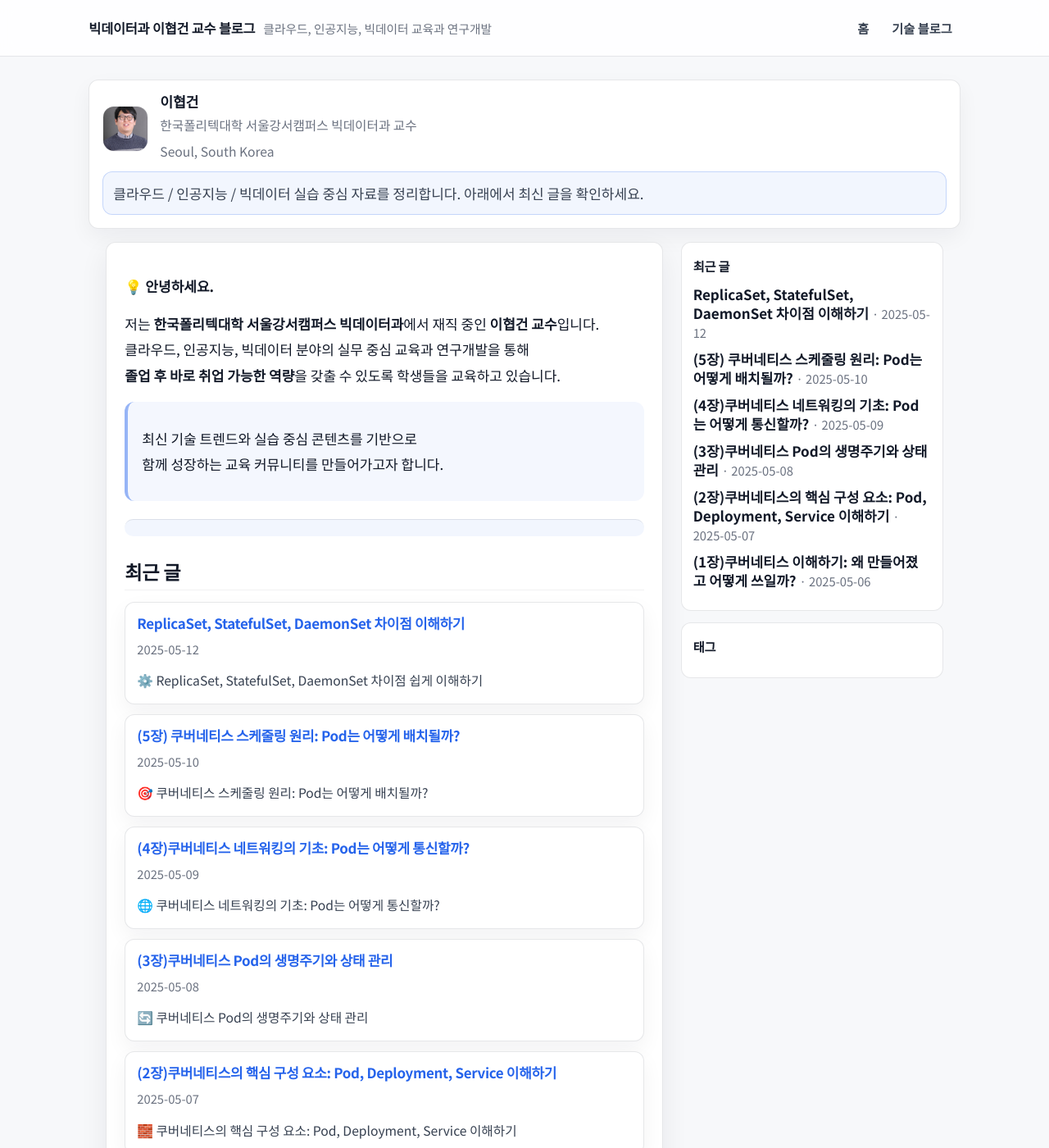
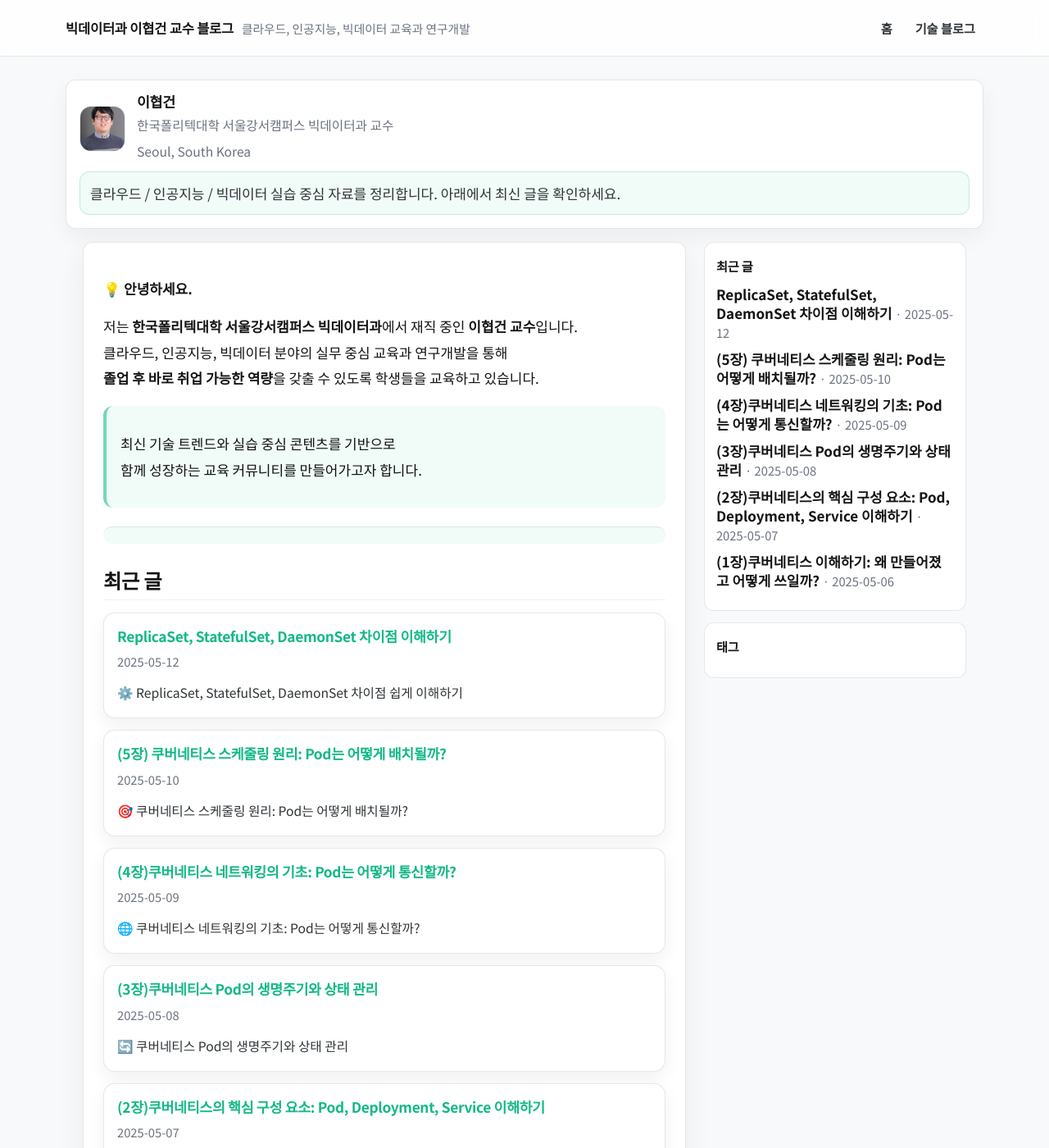
Before and after one commit to Hyeopgeon-Lee/hyeopgeon-Lee.github.io, a Jekyll site: the page built from index.md, in a window 1280 px wide and 1400 px high. Shown: the whole window at 82% size. Built offline with Jekyll 4.4.1, drawn with Linux system fonts in a browser that asks for light colours.

Commit message:
UI 수정

```diff
--- a/assets/css/custom.css
+++ b/assets/css/custom.css
@@ -1,22 +1,25 @@
 @import url('https://fonts.googleapis.com/css2?family=Noto+Sans+KR:wght@300;400;600;700&display=swap');
 
 :root{
-  /* Notion/Velog-esque light palette */
-  --bg: #f7f8fa;
+  /* Velog-like light palette */
+  --bg: #f8f9fa;
   --paper: #ffffff;
-  --text: #111827;
-  --text-2: #374151;
+  --text: #121314;
+  --text-2: #2f3437;
   --muted: #6b7280;
-  --border: rgba(17,24,39,0.10);
-  --border-2: rgba(17,24,39,0.06);
-  --accent: #2563eb;
-  --accent-weak: rgba(37,99,235,0.10);
+  --border: rgba(18,19,20,0.10);
+  --border-2: rgba(18,19,20,0.06);
+
+  /* Velog-ish green accent */
+  --accent: #12b886;
+  --accent-weak: rgba(18,184,134,0.10);
 
   --radius: 12px;
-  --shadow: 0 12px 34px rgba(15,23,42,0.07);
+  --shadow: 0 12px 34px rgba(15,23,42,0.06);
+  --shadow-2: 0 14px 40px rgba(15,23,42,0.10);
 
-  /* reading width (critical for readability) */
-  --read-width: 72ch;
+  /* Slightly wider (still readable) */
+  --read-width: 78ch;
 }
 
 *{box-sizing:border-box}
@@ -32,16 +35,14 @@ body{
   -moz-osx-font-smoothing: grayscale;
 }
 
-/* Layout */
 .container{
-  max-width: min(1100px, calc(var(--read-width) + 420px));
-  margin: 28px auto 72px;
+  max-width: min(1160px, calc(var(--read-width) + 420px));
+  margin: 28px auto 76px;
   padding: 0 18px;
 }
 
-/* A11y */
 .skip-link{position:absolute;left:-9999px;top:auto;width:1px;height:1px;overflow:hidden}
-.skip-link:focus{left:12px;top:12px;width:auto;height:auto;background:var(--paper);color:var(--text);padding:10px 12px;border-radius:10px;box-shadow:var(--shadow);border:1px solid var(--border)}
+.skip-link:focus{left:12px;top:12px;width:auto;height:auto;background:var(--paper);color:var(--text);padding:10px 12px;border-radius:10px;box-shadow:var(--shadow-2);border:1px solid var(--border)}
 
 /* Header */
 .site-header{
@@ -53,7 +54,7 @@ body{
   backdrop-filter: blur(10px);
 }
 .site-header .inner{
-  max-width: min(1100px, calc(var(--read-width) + 420px));
+  max-width: min(1160px, calc(var(--read-width) + 420px));
   margin: 0 auto;
   padding: 12px 18px;
   display:flex;
@@ -62,21 +63,21 @@ body{
   gap: 16px;
 }
 .site-brand{display:flex;align-items:baseline;gap:10px;min-width:0}
-.site-title{font-weight:800;font-size:1.02rem;color:var(--text);text-decoration:none;letter-spacing:-0.2px;white-space:nowrap}
+.site-title{font-weight:850;font-size:1.03rem;color:var(--text);text-decoration:none;letter-spacing:-0.2px;white-space:nowrap}
 .site-title:hover{color:var(--accent)}
 .site-tagline{margin:0;color:var(--muted);font-size:0.92rem;white-space:nowrap;overflow:hidden;text-overflow:ellipsis;max-width:54ch}
 .site-nav{display:flex;align-items:center;gap:8px;flex-wrap:wrap}
 .site-nav a{
   color: var(--text-2);
   text-decoration:none;
-  font-weight: 650;
+  font-weight: 700;
   font-size: 0.95rem;
   padding: 8px 10px;
   border-radius: 10px;
 }
 .site-nav a:hover{background: var(--accent-weak); color: var(--text)}
 
-/* Hero (keep compact) */
+/* Hero */
 .hero{
   margin: 18px 0 10px;
   padding: 16px 16px;
@@ -86,28 +87,25 @@ body{
   box-shadow: 0 10px 26px rgba(15,23,42,0.05);
 }
 .author-profile{display:flex;gap:14px;align-items:center}
-.author-avatar{
-  width:56px;height:56px;border-radius:14px;object-fit:cover;
-  border:1px solid var(--border-2);
-}
+.author-avatar{width:56px;height:56px;border-radius:14px;object-fit:cover;border:1px solid var(--border-2)}
 .author-meta h1{margin:0;font-size:1.08rem;line-height:1.2;letter-spacing:-0.3px}
 .author-meta p{margin:3px 0 0;color:var(--muted);font-size:0.98rem}
 .notice--info{
   margin:10px 0 0;
   padding:10px 12px;
   border-radius:12px;
-  border:1px solid rgba(37,99,235,0.22);
-  background: rgba(37,99,235,0.06);
+  border:1px solid rgba(18,184,134,0.22);
+  background: rgba(18,184,134,0.06);
   color: var(--text-2);
 }
 
-/* Grid: keep reading focus. Sidebar only on home-like pages via template */
+/* Grid */
 .layout-grid{
   display:grid;
   grid-template-columns: minmax(0, var(--read-width)) 320px;
   gap: 22px;
-  align-items: start;
-  justify-content: center;
+  align-items:start;
+  justify-content:center;
   margin-top: 16px;
 }
 .content{min-width:0}
@@ -122,32 +120,23 @@ body{
 .sidebar h3{margin:0 0 10px;font-size:0.95rem;color:var(--text);letter-spacing:-0.2px}
 .recent-posts{list-style:none;padding:0;margin:0}
 .recent-posts li{margin:10px 0;line-height:1.35}
-.recent-posts a{color:var(--text);text-decoration:none;font-weight:700}
+.recent-posts a{color:var(--text);text-decoration:none;font-weight:800}
 .recent-posts a:hover{color:var(--accent)}
 .tag-list{list-style:none;padding:0;margin:0;display:flex;flex-wrap:wrap;gap:8px}
-.tag-list a{
-  display:inline-block;
-  background: rgba(17,24,39,0.04);
-  border: 1px solid var(--border-2);
-  padding: 6px 10px;
-  border-radius: 999px;
-  color: var(--text-2);
-  text-decoration:none;
-  font-size: 0.9rem;
-}
-.tag-list a:hover{border-color: rgba(37,99,235,0.25); background: rgba(37,99,235,0.06); color: var(--text)}
+.tag-list a{display:inline-block;background: rgba(18,19,20,0.03);border:1px solid var(--border-2);padding:6px 10px;border-radius:999px;color:var(--text-2);text-decoration:none;font-size:0.9rem}
+.tag-list a:hover{border-color: rgba(18,184,134,0.25); background: rgba(18,184,134,0.06); color: var(--text)}
 
-/* Paper-like prose container (the main readability win) */
+/* Prose container */
 .content{
   background: var(--paper);
   border: 1px solid var(--border);
   border-radius: var(--radius);
-  padding: 22px 22px;
+  padding: 24px 24px;
   box-shadow: var(--shadow);
 }
 
-/* Typography defaults inside content */
-.content p{margin: 0.85em 0;color:var(--text)}
+/* Velog-ish typography */
+.content p{margin: 0.9em 0;color:var(--text)}
 .content a{color:var(--accent);text-decoration:none;text-underline-offset:3px}
 .content a:hover{text-decoration:underline}
 
@@ -157,37 +146,31 @@ body{
   line-height: 1.25;
   margin: 1.25em 0 0.6em;
 }
-.content h1{font-size: 1.85rem}
-.content h2{font-size: 1.45rem; border-bottom: 1px solid var(--border-2); padding-bottom: 0.32em}
-.content h3{font-size: 1.18rem}
-.content h4{font-size: 1.02rem; color: var(--text-2)}
+.content h1{font-size: 1.95rem}
+.content h2{font-size: 1.52rem; border-bottom: 1px solid var(--border-2); padding-bottom: 0.32em}
+.content h3{font-size: 1.22rem}
+.content h4{font-size: 1.05rem; color: var(--text-2)}
 
-.content ul,.content ol{padding-left: 1.2em; margin: 0.8em 0}
+.content ul,.content ol{padding-left: 1.2em; margin: 0.85em 0}
 .content li{margin: 0.35em 0; color: var(--text)}
 
 .content blockquote{
-  margin: 1em 0;
-  padding: 0.85em 1em;
-  border-left: 4px solid rgba(37,99,235,0.45);
-  background: rgba(37,99,235,0.05);
+  margin: 1.05em 0;
+  padding: 0.9em 1em;
+  border-left: 4px solid rgba(18,184,134,0.55);
+  background: rgba(18,184,134,0.06);
   border-radius: 12px;
   color: var(--text-2);
 }
 
-.content hr{border:0;border-top:1px solid var(--border);margin: 1.3em 0}
+.content hr{border:0;border-top:1px solid var(--border);margin: 1.35em 0}
 
-/* Images */
-.content img{
-  max-width:100%;
-  height:auto;
-  border-radius: 12px;
-  border: 1px solid var(--border-2);
-}
+.content img{max-width:100%;height:auto;border-radius: 12px;border: 1px solid var(--border-2)}
 
 /* Inline code */
 .content code{
-  background: rgba(17,24,39,0.05);
-  border: 1px solid rgba(17,24,39,0.08);
+  background: rgba(18,19,20,0.05);
+  border: 1px solid rgba(18,19,20,0.08);
   padding: 0.12em 0.4em;
   border-radius: 10px;
   font-size: 0.95em;
@@ -202,19 +185,13 @@ body{
   padding: 14px 14px;
   border-radius: 12px;
   overflow:auto;
-  border: 1px solid rgba(17,24,39,0.10);
+  border: 1px solid rgba(18,19,20,0.10);
   box-shadow: 0 14px 36px rgba(15,23,42,0.14);
   line-height: 1.65;
   font-size: 0.95rem;
 }
-.content pre code{
-  background: transparent;
-  border:0;
-  padding:0;
-  color: inherit;
-}
+.content pre code{background: transparent;border:0;padding:0;color: inherit;}
 
-/* Copy button */
 .copy-button{
   position:absolute;
   top: 10px;
@@ -228,64 +205,42 @@ body{
   border-radius: 10px;
   z-index: 10;
 }
-.copy-button:hover{border-color: rgba(37,99,235,0.35); background: rgba(37,99,235,0.06)}
+.copy-button:hover{border-color: rgba(18,184,134,0.35); background: rgba(18,184,134,0.06)}
 .highlight{position:relative;border-radius:12px;overflow:visible}
 
 /* Tables */
-.content table{
-  border-collapse: separate;
-  border-spacing: 0;
-  width: 100%;
-  margin: 1rem 0;
-  border: 1px solid var(--border);
-  border-radius: 12px;
-  overflow: hidden;
-  background: #fff;
-}
-.content th,.content td{
-  padding: 10px 12px;
-  border-bottom: 1px solid var(--border-2);
-  vertical-align: top;
-  color: var(--text);
-}
-.content thead th{
-  background: rgba(17,24,39,0.03);
-  color: var(--text);
-  font-weight: 800;
-}
-.content tbody tr:hover td{background: rgba(37,99,235,0.03)}
+.content table{border-collapse: separate;border-spacing: 0;width: 100%;margin: 1rem 0;border: 1px solid var(--border);border-radius: 12px;overflow: hidden;background: #fff;}
+.content th,.content td{padding: 10px 12px;border-bottom: 1px solid var(--border-2);vertical-align: top;color: var(--text);}
+.content thead th{background: rgba(18,19,20,0.03);color: var(--text);font-weight: 850;}
+.content tbody tr:hover td{background: rgba(18,184,134,0.04)}
 
-/* Post list cards (home/blog) */
+/* Post list cards (Velog-like) */
 .post-card{
-  padding: 14px 14px;
-  border-radius: 12px;
+  padding: 16px 16px;
+  border-radius: 14px;
   border: 1px solid var(--border);
   background: var(--paper);
-  box-shadow: 0 10px 26px rgba(15,23,42,0.05);
-  margin: 12px 0;
+  box-shadow: 0 8px 22px rgba(15,23,42,0.06);
+  margin: 14px 0;
+  transition: transform 0.14s ease, box-shadow 0.14s ease, border-color 0.14s ease;
 }
-.post-card__title{
-  display:block;
-  font-weight: 850;
-  font-size: 1.06rem;
-  letter-spacing: -0.3px;
-  color: var(--text);
-  text-decoration:none;
-  line-height: 1.35;
+.post-card:hover{
+  transform: translateY(-2px);
+  box-shadow: var(--shadow-2);
+  border-color: rgba(18,184,134,0.28);
 }
+.post-card__title{display:block;font-weight: 900;font-size: 1.08rem;letter-spacing: -0.3px;color: var(--text);text-decoration:none;line-height: 1.35;}
 .post-card__title:hover{color: var(--accent)}
 .post-card__meta{margin-top: 6px;color: var(--muted);font-size: 0.92rem}
 .post-card__excerpt{margin-top: 10px;color: var(--text-2);font-size: 0.98rem}
 
 .meta{color: var(--muted); font-size: 0.92rem}
 
-/* Footer */
 .site-footer{margin:18px 0 0}
 .site-footer .footer-inner{color:var(--muted);font-size:0.92rem;padding: 10px 2px}
 .site-footer a{color:var(--text-2);text-decoration:none}
 .site-footer a:hover{color:var(--accent)}
 
-/* Responsive */
 @media (max-width: 980px){
   .layout-grid{grid-template-columns: minmax(0, 1fr);}
   .sidebar{position:static}
```
